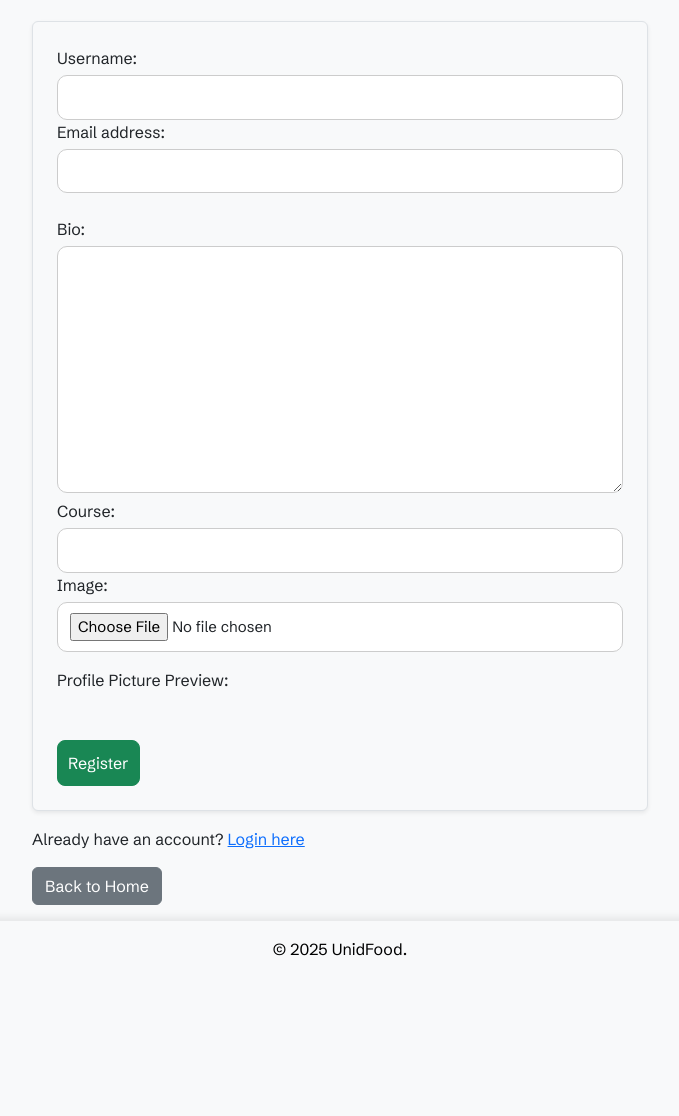
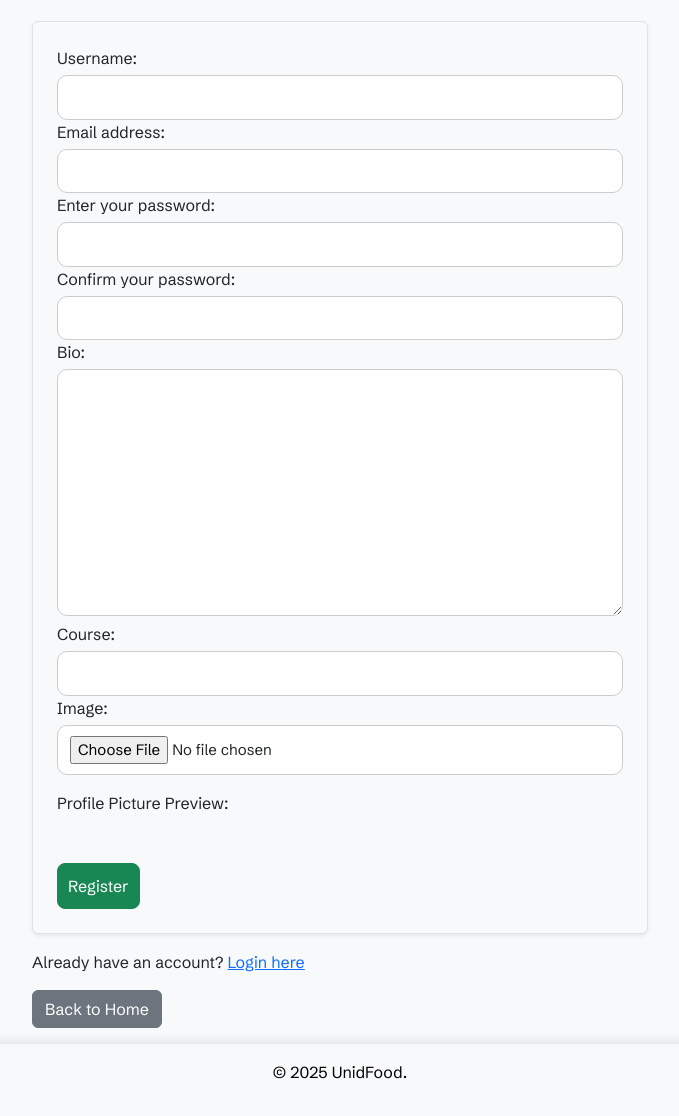
Before and after one commit to riabrez/UnidFood, a Django app: page /unidfood/register/ in a window 1280 px wide. Shown: the part 167-1283 px from the top of the page, without its empty margins (300-979 px from the left). Before the commit the page ends 1123 px from the top, so only its background shows below. Run offline with Django 3.2, Linux system fonts and the light colour scheme; some libraries are stand-ins or nearby versions.

Commit message:
Fix registration and make changes to base.css

```diff
--- a/unidfood_project/static/css/base.css
+++ b/unidfood_project/static/css/base.css
@@ -30,22 +30,12 @@ body {
     box-shadow: 0 2px 10px rgba(0, 0, 0, 0.1);
 }
 
-/* Footer */
-footer {
-    padding-top: 20px;
-    padding-bottom: 20px;
-    margin-top: 30px;
-    background-color: #f8f9fa;
-    text-align: center;
-    position: relative;
-    width: 100%;
-    color: #212529;
-    box-shadow: 0 -2px 10px rgba(0, 0, 0, 0.1);
-}
-
 /* Main content should expand, taking the remaining space */
 .container-fluid {
-    flex: 1;
+    flex-grow: 1;
+    display: flex;
+    flex-direction: column;
+    justify-content: center;
 }
 
 /* Adds spacing and fade effect for the dropdown */
@@ -68,3 +58,15 @@ footer {
     opacity: 1;
     transform: translateY(0);
 }
+
+/* Footer */
+footer {
+    padding-top: 20px;
+    padding-bottom: 20px;
+    background-color: #f8f9fa;
+    text-align: center;
+    position: relative;
+    width: 100%;
+    color: #212529;
+    box-shadow: 0 -2px 10px rgba(0, 0, 0, 0.1);
+}
--- a/unidfood_project/templates/unidfood/register.html
+++ b/unidfood_project/templates/unidfood/register.html
@@ -19,7 +19,9 @@
 
             {{ user_form.username.label_tag }} {{ user_form.username }}<br>
             {{ user_form.email.label_tag }} {{ user_form.email }}<br>
-            {{ user_form.password.label_tag }} {{ user_form.password }}<br>
+            {{ user_form.password1.label_tag }} {{ user_form.password1 }}<br>
+            {{ user_form.password2.label_tag }} {{ user_form.password2 }}<br>
+
 
             {{ profile_form.bio.label_tag }} {{ profile_form.bio }}<br>
             {{ profile_form.course.label_tag }} {{ profile_form.course }}<br>
--- a/unidfood_project/unidfood/forms.py
+++ b/unidfood_project/unidfood/forms.py
@@ -4,8 +4,14 @@ from unidfood.models import UserProfile, Review, Place
 from unidfood.models import UserProfile
 
 class UserForm(forms.ModelForm):
-    password1 = forms.CharField(widget=forms.PasswordInput())
-    password2 = forms.CharField(widget=forms.PasswordInput())
+    password1 = forms.CharField(
+        label="Enter your password",
+        widget=forms.PasswordInput()
+    )
+    password2 = forms.CharField(
+        label="Confirm your password",
+        widget=forms.PasswordInput()
+    )
 
     class Meta:
         model = User
```
